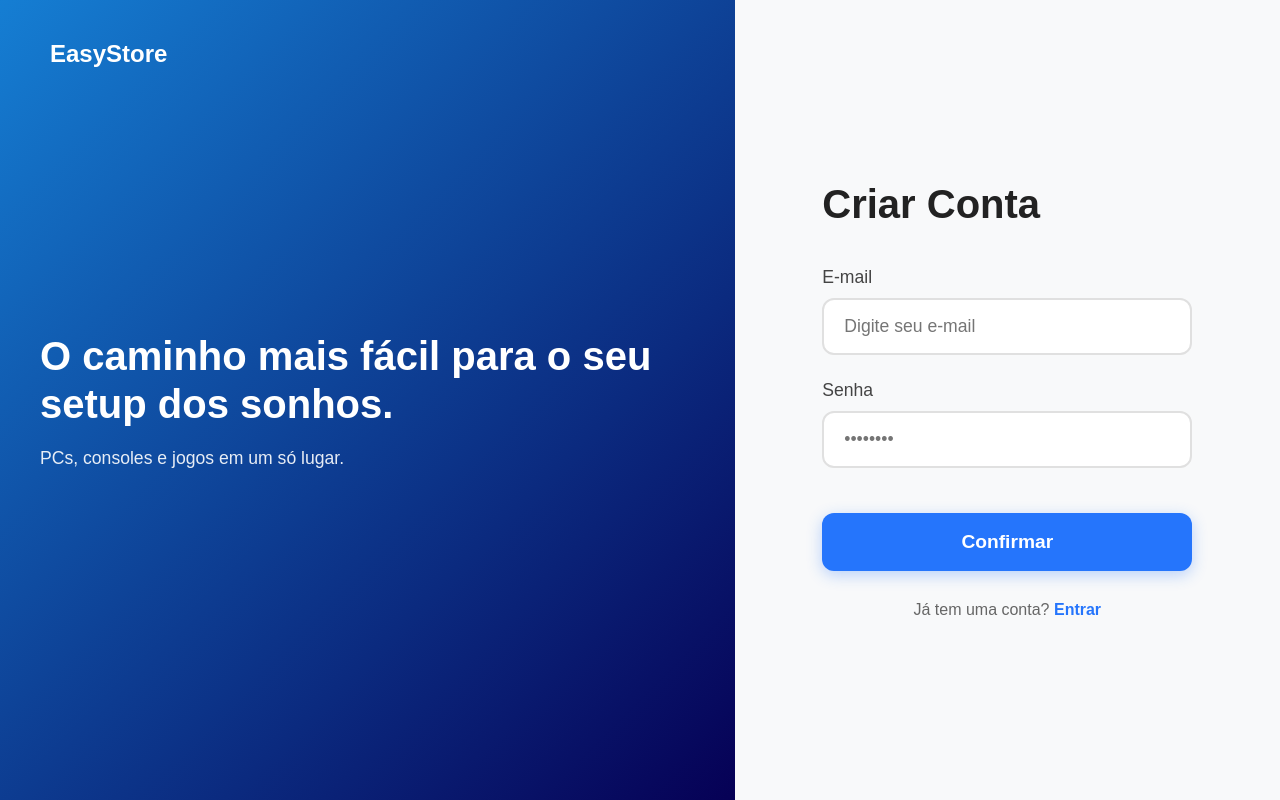
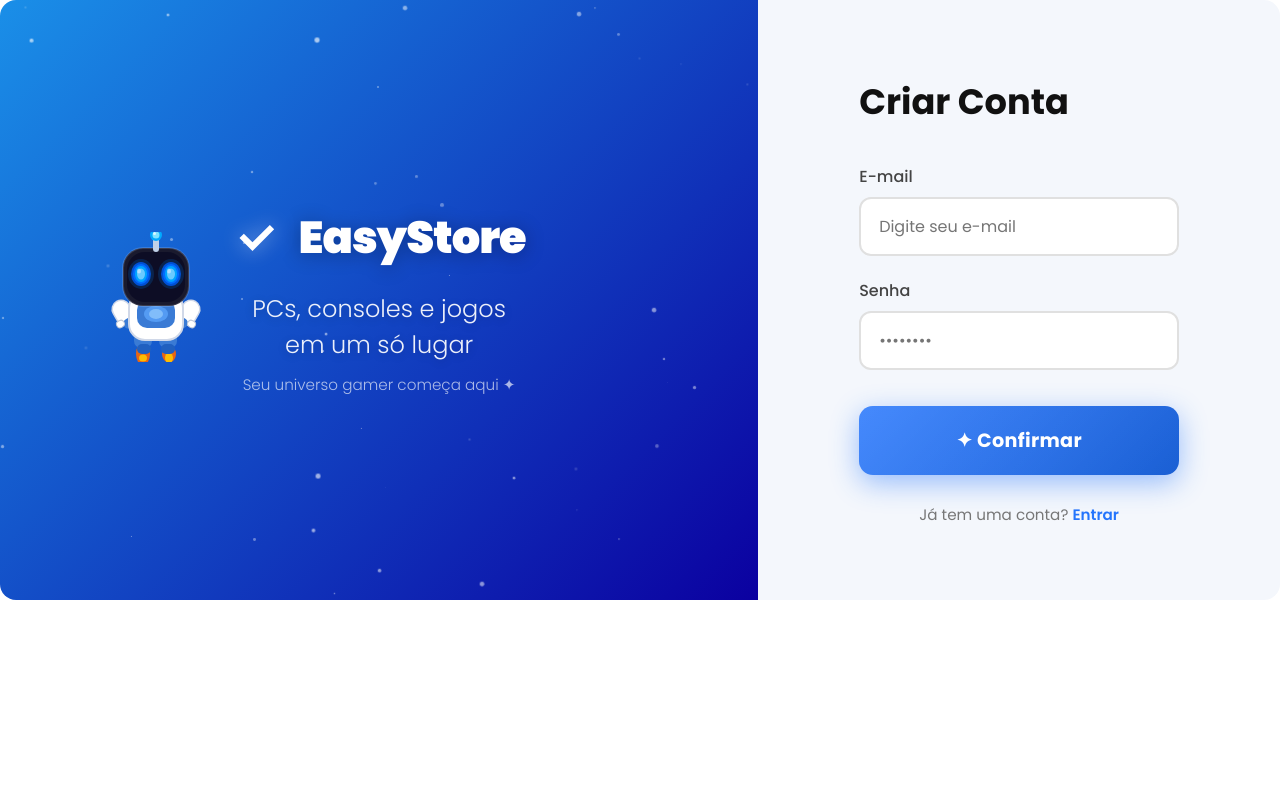
Before and after one commit to Easy-Store-Group/Gerenciamento-Estoque-Easy-Store, a Python web app: template app/templates/login.html in a window 1280 px wide. Run offline with Jinja, Linux system fonts and the light colour scheme; the template is opened without the code that fills it, so the values that code supplies are empty.

Commit message:
refatoração da página de login: nova estrutura HTML, CSS e JavaScript

```diff
--- a/app/templates/login.html
+++ b/app/templates/login.html
@@ -1,40 +1,128 @@
 <!DOCTYPE html>
-<html lang="pt-br">
+<html lang="en">
 <head>
     <meta charset="UTF-8">
     <meta name="viewport" content="width=device-width, initial-scale=1.0">
-    <title>Login - Eazy Store</title>
-    <link rel="stylesheet" href="static/login.css">
+    <link rel="stylesheet" href="static/css/login.css">
+    <title>Document</title>
 </head>
 <body>
-    <div class="container">
-        <div class="branding-side">
-            <div class="logo">
-                <span class="icon"></span> EasyStore
+
+
+
+<div class="page" id="page">
+  <!-- BRANDING -->
+  <div class="branding" id="branding">
+    <div class="bg-layer" id="bgLayer"></div>
+    <div class="stars" id="stars"></div>
+
+    <!-- AstroBot SVG element -->
+    <div class="astrobot-wrap" id="botWrap">
+      <svg viewBox="0 0 110 130" xmlns="http://www.w3.org/2000/svg" width="110" height="130">
+        <!-- Thruster flames (bottom) -->
+        <g id="flames">
+          <ellipse cx="42" cy="122" rx="7" ry="10" fill="#ff6600" opacity=".9"/>
+          <ellipse cx="42" cy="126" rx="4" ry="7" fill="#ffcc00" opacity=".85"/>
+          <ellipse cx="68" cy="122" rx="7" ry="10" fill="#ff6600" opacity=".9"/>
+          <ellipse cx="68" cy="126" rx="4" ry="7" fill="#ffcc00" opacity=".85"/>
+        </g>
+
+        <!-- Legs -->
+        <rect x="33" y="100" width="18" height="16" rx="7" fill="#3a7bd5"/>
+        <rect x="58" y="100" width="18" height="16" rx="7" fill="#3a7bd5"/>
+        <rect x="36" y="112" width="14" height="10" rx="5" fill="#2060c0"/>
+        <rect x="60" y="112" width="14" height="10" rx="5" fill="#2060c0"/>
+
+        <!-- Left arm -->
+        <g transform="rotate(-30,20,75)">
+          <rect x="10" y="68" width="18" height="26" rx="9" fill="white" stroke="#d0d8e8" stroke-width="1.5"/>
+          <rect x="13" y="88" width="12" height="10" rx="5" fill="#3a7bd5"/>
+          <!-- thumb/fingers -->
+          <rect x="7" y="86" width="8" height="7" rx="3.5" fill="white" stroke="#c0c8d8" stroke-width="1"/>
+        </g>
+
+        <!-- Right arm -->
+        <g transform="rotate(30,90,75)">
+          <rect x="82" y="68" width="18" height="26" rx="9" fill="white" stroke="#d0d8e8" stroke-width="1.5"/>
+          <rect x="84" y="88" width="12" height="10" rx="5" fill="#3a7bd5"/>
+          <rect x="95" y="86" width="8" height="7" rx="3.5" fill="white" stroke="#c0c8d8" stroke-width="1"/>
+        </g>
+
+        <!-- Body -->
+        <rect x="28" y="60" width="54" height="48" rx="16" fill="white" stroke="#d0d8e8" stroke-width="2"/>
+        <!-- Blue chest panel -->
+        <rect x="36" y="68" width="38" height="28" rx="10" fill="#3a7bd5"/>
+        <!-- Chest glow -->
+        <ellipse cx="55" cy="82" rx="12" ry="8" fill="#60aaff" opacity=".7"/>
+        <ellipse cx="55" cy="82" rx="7" ry="5" fill="#a0d4ff" opacity=".6"/>
+
+        <!-- Neck -->
+        <rect x="46" y="52" width="18" height="12" rx="4" fill="#e8eef8"/>
+
+        <!-- HEAD - rounded square like Astro Bot -->
+        <rect x="22" y="16" width="66" height="58" rx="20" fill="#1a1a2e"/>
+        <!-- Head white highlight -->
+        <rect x="22" y="16" width="66" height="58" rx="20" fill="none" stroke="rgba(255,255,255,.15)" stroke-width="2"/>
+        <!-- Faceplate visor -->
+        <rect x="26" y="20" width="58" height="50" rx="18" fill="#0d0d25"/>
+
+        <!-- Eyes - glowing blue like Astro Bot -->
+        <g id="eyeGroup">
+          <ellipse cx="40" cy="42" rx="10" ry="12" fill="#0044cc"/>
+          <ellipse cx="40" cy="42" rx="8" ry="10" fill="#0066ff"/>
+          <ellipse cx="40" cy="42" rx="6" ry="8" fill="#00aaff"/>
+          <ellipse cx="40" cy="42" rx="4" ry="5.5" fill="#80d8ff"/>
+          <ellipse cx="38" cy="39" rx="2" ry="2.5" fill="white" opacity=".7"/>
+
+          <ellipse cx="70" cy="42" rx="10" ry="12" fill="#0044cc"/>
+          <ellipse cx="70" cy="42" rx="8" ry="10" fill="#0066ff"/>
+          <ellipse cx="70" cy="42" rx="6" ry="8" fill="#00aaff"/>
+          <ellipse cx="70" cy="42" rx="4" ry="5.5" fill="#80d8ff"/>
+          <ellipse cx="68" cy="39" rx="2" ry="2.5" fill="white" opacity=".7"/>
+        </g>
+
+        <!-- Eye glow bloom -->
+        <ellipse cx="40" cy="42" rx="13" ry="15" fill="#0088ff" opacity=".18"/>
+        <ellipse cx="70" cy="42" rx="13" ry="15" fill="#0088ff" opacity=".18"/>
+
+        <!-- Antenna -->
+        <rect x="52" y="4" width="6" height="16" rx="3" fill="#c0d0e8"/>
+        <circle cx="55" cy="3" r="6" fill="#00aaff"/>
+        <circle cx="55" cy="3" r="3.5" fill="#80e4ff"/>
+        <circle cx="53.5" cy="1.5" r="1.5" fill="white" opacity=".7"/>
+      </svg>
     </div>
-            <div class="content">
-                <h1>O caminho mais fácil para o seu setup dos sonhos.</h1>
-                <p>PCs, consoles e jogos em um só lugar.</p>
+
+    <!-- Text content BEHIND bot (z:3 vs bot z:10) -->
+    <div class="brand-content">
+      <div class="logo-row">
+        <svg class="logo-icon" xmlns="http://www.w3.org/2000/svg" viewBox="0 0 24 24">
+          <path d="M3 12l2-2 4 4 8-8 2 2-10 10z" fill="currentColor"/>
+        </svg>
+        <span class="brand-name" id="brandName">EasyStore</span>
+      </div>
+      <p class="tagline" id="tagline">PCs, consoles e jogos<br>em um só lugar</p>
+      <p class="sub">Seu universo gamer começa aqui ✦</p>
     </div>
   </div>
 
+  <!-- FORM SIDE -->
   <div class="form-side">
     <div class="login-box">
       <h2>Criar Conta</h2>
-                <form>
       <div class="input-group">
-                        <label for="email">E-mail</label>
-                        <input type="email" id="email" placeholder="Digite seu e-mail" required>
+        <label>E-mail</label>
+        <input type="email" placeholder="Digite seu e-mail">
       </div>
       <div class="input-group">
-                        <label for="password">Senha</label>
-                        <input type="password" id="password" placeholder="••••••••" required>
+        <label>Senha</label>
+        <input type="password" placeholder="••••••••">
       </div>
-                    <button type="submit" class="btn-confirm">Confirmar</button>
-                </form>
+      <button class="btn-confirm">✦ Confirmar</button>
       <p class="footer-text">Já tem uma conta? <a href="#">Entrar</a></p>
     </div>
   </div>
 </div>
+<script src="static/js/script.js"></script>
 </body>
 </html>
--- /dev/null
+++ b/app/templates/static/css/login.css
@@ -0,0 +1,48 @@
+@import url('https://fonts.googleapis.com/css2?family=Poppins:wght@300;400;500;600;700;800;900&display=swap');
+*{margin:0;padding:0;box-sizing:border-box;font-family:'Poppins',sans-serif;}
+.page{display:flex;width:100%;height:600px;overflow:hidden;border-radius:16px;}
+
+/* BRANDING */
+.branding{flex:1.3;position:relative;overflow:hidden;display:flex;flex-direction:column;justify-content:center;align-items:center;text-align:center;padding:40px;}
+.bg-layer{position:absolute;inset:0;background:linear-gradient(135deg,#1a8fe8 0%,#0b00a0 100%);transition:background 3s ease;}
+.bg-layer.crystal{background:linear-gradient(135deg,#00cfff 0%,#0066cc 50%,#003d99 100%);}
+
+/* Stars */
+.stars{position:absolute;inset:0;pointer-events:none;}
+.star{position:absolute;border-radius:50%;background:rgba(255,255,255,0.65);animation:twinkle 2s infinite alternate;}
+@keyframes twinkle{from{opacity:.2;transform:scale(.7);}to{opacity:1;transform:scale(1.3);}}
+
+/* Brand content - z index BELOW robot (z:5) */
+.brand-content{position:relative;z-index:3;}
+.logo-row{display:flex;align-items:center;gap:14px;justify-content:center;margin-bottom:20px;}
+.logo-icon{width:52px;height:52px;color:white;filter:drop-shadow(0 0 10px rgba(255,255,255,.5));}
+.brand-name{font-size:2.8rem;font-weight:900;color:white;letter-spacing:-1px;text-shadow:0 2px 20px rgba(0,0,0,.3);transition:color 2s ease,text-shadow 2s ease;}
+.brand-name.lit{color:#aff7ff;text-shadow:0 0 30px rgba(0,220,255,.9),0 0 60px rgba(0,180,255,.5);}
+.tagline{font-size:1.5rem;font-weight:300;color:rgba(255,255,255,.92);line-height:1.5;margin-top:4px;text-shadow:0 2px 10px rgba(0,0,0,.2);transition:color 2s ease;}
+.tagline.lit{color:#c8f8ff;text-shadow:0 0 20px rgba(0,220,255,.7);}
+.sub{font-size:.95rem;color:rgba(255,255,255,.65);margin-top:10px;font-weight:300;}
+
+/* ASTRO BOT - SVG rendered via canvas */
+.astrobot-wrap{position:absolute;z-index:10;width:110px;height:130px;pointer-events:none;will-change:transform,left,top;}
+
+/* FORM SIDE */
+.form-side{flex:1;display:flex;align-items:center;justify-content:center;background:#f4f7fc;}
+.login-box{width:100%;max-width:400px;padding:44px 40px;}
+.login-box h2{color:#111;margin-bottom:36px;font-size:2.2rem;font-weight:700;}
+.input-group{margin-bottom:22px;}
+.input-group label{display:block;font-size:1rem;color:#444;margin-bottom:8px;font-weight:500;}
+.input-group input{width:100%;padding:15px 18px;border:2px solid #e0e0e0;border-radius:12px;font-size:1rem;font-family:'Poppins',sans-serif;outline:none;transition:all .3s;background:white;color:#222;}
+.input-group input:focus{border-color:#2575fc;box-shadow:0 0 0 4px rgba(37,117,252,.12);}
+
+/* CONFIRM BUTTON - beefy */
+.btn-confirm{width:100%;padding:20px;background:linear-gradient(135deg,#2575fc,#1a5fd4);border:none;border-radius:14px;color:white;font-size:1.2rem;font-weight:700;font-family:'Poppins',sans-serif;cursor:pointer;margin-top:14px;box-shadow:0 8px 28px rgba(37,117,252,.45);letter-spacing:.3px;transition:all .25s;position:relative;overflow:hidden;}
+.btn-confirm::after{content:'';position:absolute;inset:0;background:linear-gradient(135deg,rgba(255,255,255,.15),transparent);border-radius:14px;}
+.btn-confirm:hover{transform:translateY(-3px);box-shadow:0 12px 36px rgba(37,117,252,.55);background:linear-gradient(135deg,#3385ff,#1e68e0);}
+.btn-confirm:active{transform:translateY(0);box-shadow:0 4px 14px rgba(37,117,252,.3);}
+
+.footer-text{margin-top:28px;font-size:.95rem;text-align:center;color:#777;}
+.footer-text a{color:#2575fc;text-decoration:none;font-weight:600;}
+
+/* particles */
+.particle{position:absolute;border-radius:50%;pointer-events:none;z-index:20;}
+@keyframes pburst{0%{opacity:1;transform:translate(0,0) scale(1);}100%{opacity:0;transform:translate(var(--tx),var(--ty)) scale(.1);}}
--- /dev/null
+++ b/app/templates/static/js/script.js
@@ -0,0 +1,181 @@
+const branding = document.getElementById('branding');
+const bgLayer  = document.getElementById('bgLayer');
+const botWrap  = document.getElementById('botWrap');
+const brandName = document.getElementById('brandName');
+const tagline   = document.getElementById('tagline');
+const flames    = document.getElementById('flames');
+const starsEl   = document.getElementById('stars');
+
+// Stars
+for(let i=0;i<45;i++){
+  const s=document.createElement('div');
+  s.className='star';
+  const sz=Math.random()*3+1.2;
+  s.style.cssText=`width:${sz}px;height:${sz}px;left:${Math.random()*100}%;top:${Math.random()*100}%;animation-delay:${Math.random()*2}s;animation-duration:${1.5+Math.random()*2}s;`;
+  starsEl.appendChild(s);
+}
+
+// Flame flicker
+let flameT=0;
+function animateFlames(){
+  flameT+=0.18;
+  const ells=flames.querySelectorAll('ellipse');
+  ells[0].setAttribute('ry', 9+Math.sin(flameT)*3);
+  ells[1].setAttribute('ry', 6+Math.sin(flameT*1.3)*2.5);
+  ells[2].setAttribute('ry', 9+Math.sin(flameT+1)*3);
+  ells[3].setAttribute('ry', 6+Math.sin(flameT*1.3+1)*2.5);
+  requestAnimationFrame(animateFlames);
+}
+animateFlames();
+
+// Eye blink
+let blinkTimer=0;
+function blinkEyes(){
+  const eyeG=document.getElementById('eyeGroup');
+  eyeG.style.transform='scaleY(0.05)';
+  eyeG.style.transformOrigin='55px 42px';
+  setTimeout(()=>{eyeG.style.transform='scaleY(1)';},120);
+}
+setInterval(blinkEyes, 3200+Math.random()*1000);
+
+// Particles
+function spawnParticles(){
+  const colors=['#00d4ff','#00aaff','#ffffff','#80ffee','#c0f0ff','#ffee00'];
+  for(let i=0;i<24;i++){
+    const p=document.createElement('div');
+    p.className='particle';
+    const sz=Math.random()*10+4;
+    const ang=Math.random()*360;
+    const dist=50+Math.random()*110;
+    const tx=Math.cos(ang*Math.PI/180)*dist+'px';
+    const ty=Math.sin(ang*Math.PI/180)*dist+'px';
+    const col=colors[Math.floor(Math.random()*colors.length)];
+    const dur=0.7+Math.random()*0.5;
+    p.style.cssText=`width:${sz}px;height:${sz}px;background:${col};left:${20+Math.random()*60}%;top:${20+Math.random()*60}%;--tx:${tx};--ty:${ty};animation:pburst ${dur}s ease-out forwards;animation-delay:${Math.random()*0.15}s;`;
+    branding.appendChild(p);
+    setTimeout(()=>p.remove(),1600);
+  }
+}
+
+// PATH: Astro bot moves slowly across the branding panel
+// Bounding box of branding (known ~flex 1.3 of 100% widget)
+// We animate in JS with requestAnimationFrame for smooth slow arc
+
+let botX = -130;  // start off left
+let botY = 50;    // percent of branding height
+let phase = 0;    // 0=going right, 1=pause, 2=going left, 3=pause
+let progress = 0; // 0..1 for current phase
+let colorLit = false;
+let lastColorState = false;
+
+const SPEED = 0.0008; // very slow
+const WAVE_AMP = 22;  // vertical wave amplitude (px)
+
+function getTextRect(){
+  const bc = document.querySelector('.brand-content');
+  const br = branding.getBoundingClientRect();
+  const bcr = bc.getBoundingClientRect();
+  return {
+    left: bcr.left - br.left,
+    right: bcr.right - br.left,
+    top: bcr.top - br.top,
+    bottom: bcr.bottom - br.top,
+    cx: (bcr.left+bcr.right)/2 - br.left,
+    cy: (bcr.top+bcr.bottom)/2 - br.top
+  };
+}
+
+function isOverText(bx, by){
+  // bx/by = top-left of bot in branding px coords
+  const bw=110, bh=130;
+  const t = getTextRect();
+  // check overlap
+  return bx < t.right && bx+bw > t.left && by < t.bottom && by+bh > t.top;
+}
+
+let bh_cache=600, bw_cache=300;
+function updateCache(){
+  bh_cache = branding.offsetHeight;
+  bw_cache = branding.offsetWidth;
+}
+updateCache();
+window.addEventListener('resize', updateCache);
+
+let lastTime=null;
+function loop(ts){
+  if(!lastTime) lastTime=ts;
+  const dt = Math.min(ts-lastTime, 40);
+  lastTime=ts;
+
+  const bw = bw_cache;
+  const bh = bh_cache;
+
+  if(phase===0){
+    // flying left → right (slow)
+    progress += SPEED * dt;
+    const t = progress;
+    botX = -130 + (bw+260)*t;
+    botY = bh*0.35 + Math.sin(t*Math.PI*2)*WAVE_AMP;
+
+    // flip: facing right (normal)
+    botWrap.style.transform = `scaleX(1)`;
+    flames.style.display='';
+
+    if(progress>=1){ phase=1; progress=0; }
+  }
+  else if(phase===1){
+    // off-screen right, brief pause
+    botX = bw+20; botY=bh*0.35;
+    progress += SPEED*dt*4;
+    if(progress>=1){ phase=2; progress=0; }
+  }
+  else if(phase===2){
+    // flying right → left
+    progress += SPEED * dt;
+    const t=progress;
+    botX = bw+20 - (bw+260)*t;
+    botY = bh*0.55 + Math.sin(t*Math.PI*2+1)*WAVE_AMP;
+
+    // flip: facing left
+    botWrap.style.transform=`scaleX(-1)`;
+    flames.style.display='';
+
+    if(progress>=1){ phase=3; progress=0; }
+  }
+  else if(phase===3){
+    botX=-130; botY=bh*0.35;
+    progress+=SPEED*dt*4;
+    if(progress>=1){ phase=0; progress=0; }
+  }
+
+  botWrap.style.left = botX+'px';
+  botWrap.style.top  = botY+'px';
+
+  // Check if bot is over the text region
+  const over = isOverText(botX, botY);
+  if(over !== colorLit){
+    colorLit = over;
+    if(over){
+      bgLayer.classList.add('crystal');
+      brandName.classList.add('lit');
+      tagline.classList.add('lit');
+      spawnParticles();
+      starsEl.querySelectorAll('.star').forEach(s=>{
+        s.style.background='rgba(180,240,255,.95)';
+        s.style.boxShadow='0 0 6px rgba(0,212,255,.8)';
+      });
+    } else {
+      bgLayer.classList.remove('crystal');
+      brandName.classList.remove('lit');
+      tagline.classList.remove('lit');
+      starsEl.querySelectorAll('.star').forEach(s=>{
+        s.style.background='rgba(255,255,255,.65)';
+        s.style.boxShadow='';
+      });
+    }
+  }
+
+  requestAnimationFrame(loop);
+}
+
+requestAnimationFrame(loop);
--- a/app/templates/static/login.css
+++ /dev/null
@@ -1,152 +0,0 @@
-* {
-    margin: 0;
-    padding: 0;
-    box-sizing: border-box;
-    font-family: 'Poppins', sans-serif;
-}
-
-body {
-    height: 100vh;
-    width: 100vw;
-    display: flex;
-    align-items: center;
-    justify-content: center;
-    background-color: #f0f2f5;
-    overflow: hidden; /* Evita barras de rolagem desnecessárias */
-}
-
-.container {
-    display: flex;
-    width: 100%;  /* Ocupa toda a largura */
-    height: 100%; /* Ocupa toda a altura */
-    background: white;
-    /* Removemos o border-radius e box-shadow se quiser que encoste nas bordas */
-    border-radius: 0;
-}
-
-/* Ajuste opcional para o conteúdo não ficar esticado demais em telas ultra-wide */
-.login-box {
-    width: 100%;
-    max-width: 400px; /* Mantém o formulário com um tamanho legível */
-    margin: 0 auto;  /* Centraliza o form dentro da metade dele */
-}
-
-/* Lado Esquerdo - Gradiente e Frase */
-.branding-side {
-    flex: 1.2;
-    background: linear-gradient(135deg, #157ED3 0%, #060055 100%);
-    color: white;
-    padding: 40px;
-    display: flex;
-    flex-direction: column;
-    justify-content: center;
-    position: relative;
-}
-
-.logo {
-    position: absolute;
-    top: 40px;
-    left: 40px;
-    font-weight: 600;
-    font-size: 1.5rem;
-    display: flex;
-    align-items: center;
-    gap: 10px;
-}
-
-.branding-side h1 {
-    font-size: 2.5rem;
-    margin-bottom: 20px;
-    line-height: 1.2;
-}
-
-.branding-side p {
-    font-size: 1.1rem;
-    opacity: 0.9;
-    font-weight: 300;
-}
-
-/* Lado Direito - Organização */
-.form-side {
-    flex: 1;
-    display: flex;
-    align-items: center;
-    justify-content: center;
-    background-color: #f8f9fa; /* Um cinza bem claro para suavizar */
-}
-
-.login-box {
-    width: 100%;
-    max-width: 450px; /* Aumentado para preencher melhor o espaço */
-    padding: 40px;
-}
-
-.login-box h2 {
-    color: #222;
-    margin-bottom: 40px;
-    font-size: 2.5rem; /* Fonte do título bem maior */
-    font-weight: 600;
-    text-align: left;
-}
-
-/* Grupos de Input */
-.input-group {
-    margin-bottom: 25px;
-}
-
-.input-group label {
-    display: block;
-    font-size: 1.1rem; /* Label mais legível */
-    color: #444;
-    margin-bottom: 10px;
-    font-weight: 500;
-}
-
-.input-group input {
-    width: 100%;
-    padding: 16px 20px; /* Mais preenchimento interno */
-    border: 2px solid #e0e0e0; /* Borda levemente mais grossa */
-    border-radius: 12px;
-    font-size: 1.1rem; /* Fonte onde o usuário digita maior */
-    outline: none;
-    transition: all 0.3s ease;
-}
-
-.input-group input:focus {
-    border-color: #2575fc;
-    box-shadow: 0 0 8px rgba(37, 117, 252, 0.2);
-}
-
-/* Botão Confirmar */
-.btn-confirm {
-    width: 100%;
-    padding: 18px;
-    background: #2575fc; /* Azul combinando com o degradê */
-    border: none;
-    border-radius: 12px;
-    color: white;
-    font-size: 1.2rem;
-    font-weight: 600;
-    cursor: pointer;
-    transition: background 0.3s, transform 0.2s;
-    margin-top: 20px;
-    box-shadow: 0 4px 15px rgba(37, 117, 252, 0.3);
-}
-
-.btn-confirm:hover {
-    background: #1b5ecc;
-    transform: translateY(-2px);
-}
-
-.footer-text {
-    margin-top: 30px;
-    font-size: 1rem;
-    text-align: center;
-    color: #666;
-}
-
-.footer-text a {
-    color: #2575fc;
-    text-decoration: none;
-    font-weight: 600;
-}
```
Also changed, not shown: app/templates/static/css/style.css (added), app/templates/static/style.css (deleted). Lines whose indentation alone changed are shown as unchanged.
